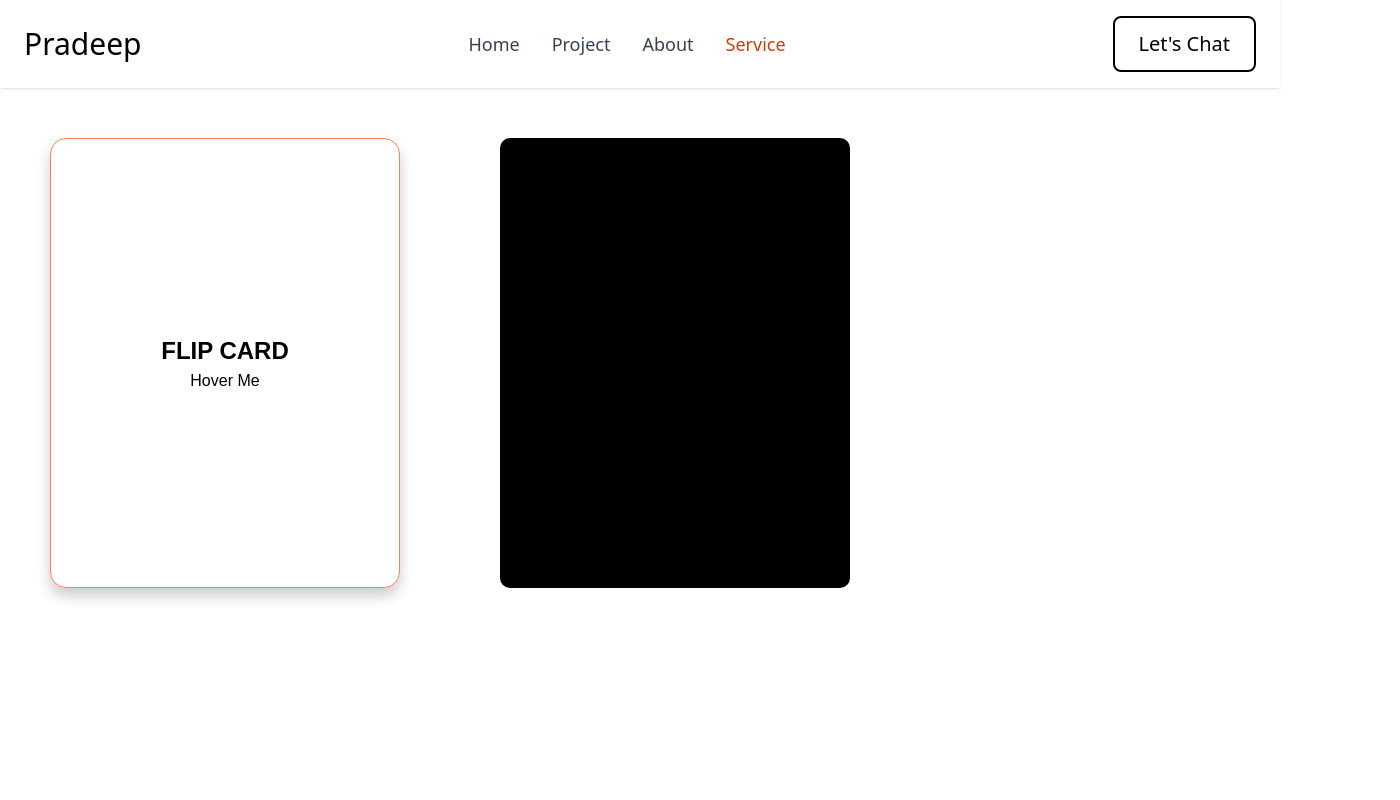
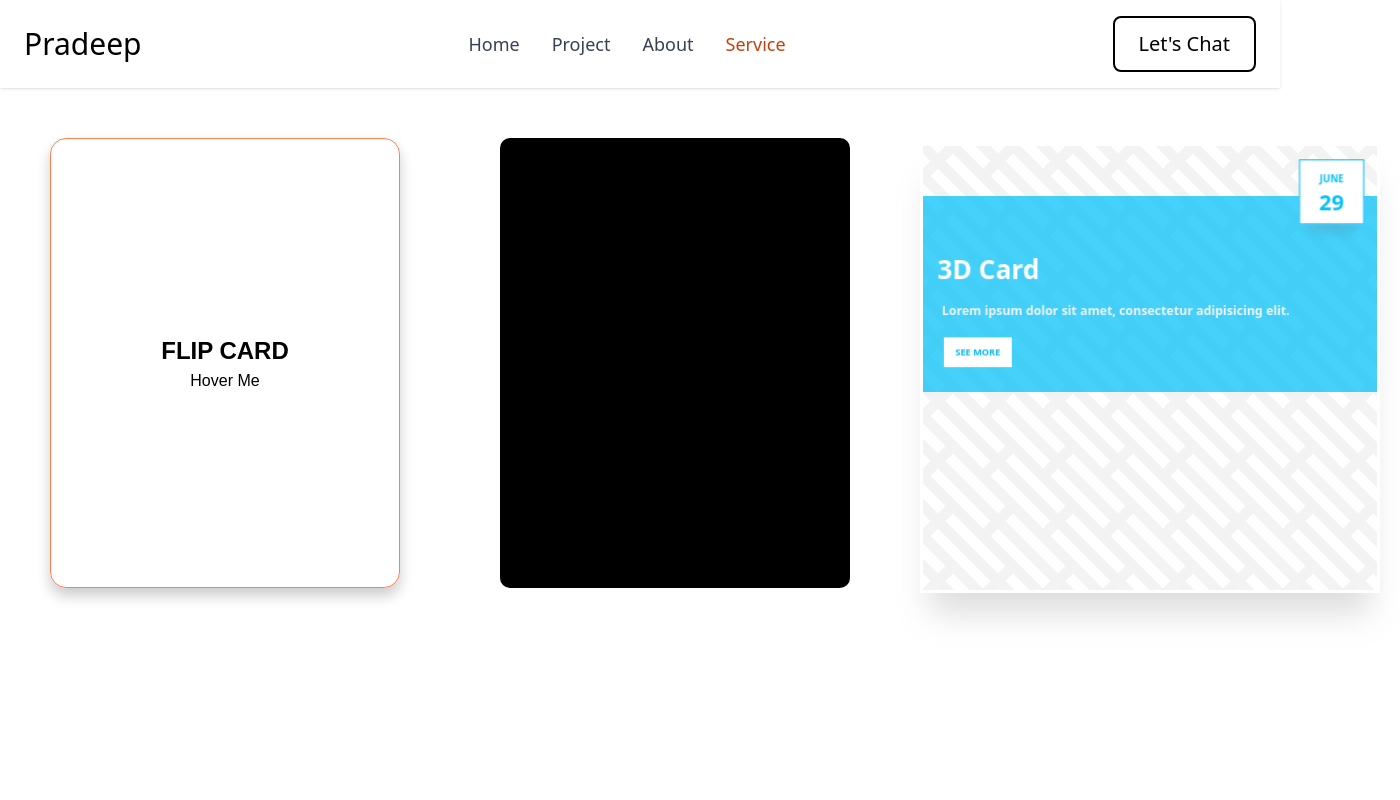
Before and after one commit to relatablepradeep/About-me, a React (Vite) app: page /Service in a window 1280 px wide. Shown: the top 800 px of the page, 1400 px wide, since content can reach past the window. Built offline with nearby package versions, Linux system fonts and the light colour scheme.

Commit message:
added small changes

```diff
--- /dev/null
+++ b/src/Animation/Div/Div3.css
@@ -0,0 +1,115 @@
+/* From Uiverse.io by Smit-Prajapati */
+.parent {
+    width: 500px;
+    padding: 20px;
+    perspective: 1000px;
+    bottom:865px;
+    left:900px;
+    position:relative
+
+  }
+
+  .Card {
+    padding-top: 50px;
+    height:450px;
+    /* border-radius: 10px; */
+    border: 3px solid rgb(255, 255, 255);
+    transform-style: preserve-3d;
+    background: linear-gradient(135deg,#0000 18.75%,#f3f3f3 0 31.25%,#0000 0),
+        repeating-linear-gradient(45deg,#f3f3f3 -6.25% 6.25%,#ffffff 0 18.75%);
+    background-size: 60px 60px;
+    background-position: 0 0, 0 0;
+    background-color: #f0f0f0;
+    width: 100%;
+    box-shadow: rgba(142, 142, 142, 0.3) 0px 30px 30px -10px;
+    transition: all 0.5s ease-in-out;
+  }
+
+  .Card:hover {
+    background-position: -100px 100px, -100px 100px;
+    transform: rotate3d(0.5, 1, 0, 30deg);
+  }
+
+  .content-box {
+    background: rgba(4, 193, 250, 0.732);
+    /* border-radius: 10px 100px 10px 10px; */
+    transition: all 0.5s ease-in-out;
+    padding: 60px 25px 25px 25px;
+    transform-style: preserve-3d;
+  }
+
+  .content-box .card-title {
+    display: inline-block;
+    color: white;
+    font-size: 25px;
+    font-weight: 900;
+    transition: all 0.5s ease-in-out;
+    transform: translate3d(0px, 0px, 50px);
+  }
+
+  .content-box .card-title:hover {
+    transform: translate3d(0px, 0px, 60px);
+  }
+
+  .content-box .card-content {
+    margin-top: 10px;
+    font-size: 12px;
+    font-weight: 700;
+    color: #f2f2f2;
+    transition: all 0.5s ease-in-out;
+    transform: translate3d(0px, 0px, 30px);
+  }
+
+  .content-box .card-content:hover {
+    transform: translate3d(0px, 0px, 60px);
+  }
+
+  .content-box .see-more {
+    cursor: pointer;
+    margin-top: 1rem;
+    display: inline-block;
+    font-weight: 900;
+    font-size: 9px;
+    text-transform: uppercase;
+    color: rgb(7, 185, 255);
+    /* border-radius: 5px; */
+    background: white;
+    padding: 0.5rem 0.7rem;
+    transition: all 0.5s ease-in-out;
+    transform: translate3d(0px, 0px, 20px);
+  }
+
+  .content-box .see-more:hover {
+    transform: translate3d(0px, 0px, 60px);
+  }
+
+  .date-box {
+    position: absolute;
+    top: 30px;
+    right: 30px;
+    height: 60px;
+    width: 60px;
+    background: white;
+    border: 1px solid rgb(7, 185, 255);
+    /* border-radius: 10px; */
+    padding: 10px;
+    transform: translate3d(0px, 0px, 80px);
+    box-shadow: rgba(100, 100, 111, 0.2) 0px 17px 10px -10px;
+  }
+
+  .date-box span {
+    display: block;
+    text-align: center;
+  }
+
+  .date-box .month {
+    color: rgb(4, 193, 250);
+    font-size: 9px;
+    font-weight: 700;
+  }
+
+  .date-box .date {
+    font-size: 20px;
+    font-weight: 900;
+    color: rgb(4, 193, 250);
+  }
--- /dev/null
+++ b/src/Animation/Div/Div3.jsx
@@ -0,0 +1,24 @@
+import React from 'react'
+import './Div3.css'
+
+
+export default function Div3(){
+
+    return(
+        <div className="parent">
+  <div className="Card">
+      <div className="content-box">
+          <span className="card-title">3D Card</span>
+          <p className="card-content">
+              Lorem ipsum dolor sit amet, consectetur adipisicing elit.
+          </p>
+          <span className="see-more">See More</span>
+      </div>
+      <div className="date-box">
+          <span className="month">JUNE</span>
+          <span className="date">29</span>
+      </div>
+  </div>
+</div>
+    )
+}
--- /dev/null
+++ b/src/Animation/Div/Div4.css
@@ -0,0 +1,59 @@
+.kard {
+    width: 190px;
+    height: 120px;
+    padding: 0.5rem;
+    background: rgba(198, 198, 198, 0.34);
+    border-radius: 8px;
+    backdrop-filter: blur(5px);
+    border-bottom: 3px solid rgba(255, 255, 255, 0.440);
+    border-left: 2px  rgba(255, 255, 255, 0.545) outset;
+    box-shadow: -40px 50px 30px rgba(0, 0, 0, 0.280);
+    transform: skewX(10deg);
+    transition: .4s;
+    overflow: hidden;
+    color: white;
+  }
+
+  .kard:hover {
+    height: 254px;
+    transform: skew(0deg);
+  }
+
+  .align {
+    padding: 1rem;
+    display: flex;
+    flex-direction: row;
+    gap: 5px;
+    align-self: flex-start;
+  }
+
+  .red {
+    width: 10px;
+    height: 10px;
+    border-radius: 50%;
+    background-color: #ff605c;
+    box-shadow: -5px 5px 5px rgba(0, 0, 0, 0.280);
+  }
+
+  .yellow {
+    width: 10px;
+    height: 10px;
+    border-radius: 50%;
+    background-color: #ffbd44;
+    box-shadow: -5px 5px 5px rgba(0, 0, 0, 0.280);
+  }
+
+  .green {
+    width: 10px;
+    height: 10px;
+    border-radius: 50%;
+    background-color: #00ca4e;
+    box-shadow: -5px 5px 5px rgba(0, 0, 0, 0.280);
+  }
+
+  .kard h1 {
+    text-align: center;
+    margin: 1.3rem;
+    color: rgb(218, 244, 237);
+    text-shadow: -10px 5px 10px rgba(0, 0, 0, 0.573);
+  }
--- /dev/null
+++ b/src/Animation/Div/Div4.jsx
@@ -0,0 +1,22 @@
+import React from 'react'
+import '../Div/div4.css'
+
+
+
+export default function Div4(){
+
+    return(
+        <div class="kard">
+    <div class="align">
+        <span class="red"></span>
+        <span class="yellow"></span>
+        <span class="green"></span>
+    </div>
+
+    <h1>HOVER ME</h1>
+    <p>
+        Lorem ipsum, dolor sit amet consectetur adipisicing elit. Unde explicabo enim rem odio assumenda?
+    </p>
+</div>
+    )
+}
--- a/src/Components/Home/Home.jsx
+++ b/src/Components/Home/Home.jsx
@@ -1,7 +1,7 @@
 import React, { useState } from "react";
 import { Link, NavLink } from "react-router";
 import Slide from '../../Animation/Text/Slide'
-import Div from '../../Animation/Div/Div'
+import Project from '../Project/Project'
 
 
 
@@ -202,6 +202,8 @@ function Home() {
         </div>
       </div>
 
+      <Project></Project>
+
 
 
 
--- a/src/Components/Project/Project.jsx
+++ b/src/Components/Project/Project.jsx
@@ -1,120 +1,15 @@
-import React, { useState } from 'react';
-import { X } from 'lucide-react';
-import {Link} from 'react-router'
+import React from 'react'
+import Div4 from '../../Animation/Div/Div4'
 
-export default function ProjectGrid() {
-  const [expandedId, setExpandedId] = useState(null);
 
-  const projects = [
-    { id: 1, name: "Apni Patshala", info: "Quality education platform.", github: "/github/project1" },
-    { id: 2, name: "Onicha", info: "Comic books, manga, anime shorts, and trailers, all in one platform.", github: "/github/project2" },
-    { id: 3, name: "Portfolio", info: "Showcase my skills.", github: "/github/project3" },
-    { id: 4, name: "Aurleaf", info: "Ayurvedic medical platform.", github: "/github/project4" },
-  ];
 
-  const handleCardClick = (id) => {
-    setExpandedId(expandedId === id ? null : id);
-  };
+export default function Project(){
+  return(
 
-  return (
-    <div className="p-6 grid grid-cols-1 sm:grid-cols-2 gap-6 relative">
-      {projects.map((project) => (
-        <div
-          key={project.id}
-          onClick={() => handleCardClick(project.id)}
-          className={`
-            transition-all duration-300 ease-in-out
-            ${expandedId === project.id ?
-              'fixed top-0 left-0 w-full h-full z-50 m-0 rounded-none overflow-y-auto' :
-              'w-full max-w-sm mx-auto rounded-lg h-[20rem]'}
-            bg-white shadow-lg p-4 relative border cursor-pointer
-            flex flex-col
-          `}
-        >
-          {/* Close Button - Only visible when expanded */}
-          {expandedId === project.id && (
-            <button
-              onClick={(e) => {
-                e.stopPropagation();
-                setExpandedId(null);
-              }}
-              className="absolute top-4 right-4 p-2 bg-gray-100 rounded-full hover:bg-gray-200"
-            >
-              <X className="w-6 h-6" />
-            </button>
-          )}
+    <div className="flex p-16">
+       <Div4 className=""></Div4>
+    </div>
 
-          {/* GitHub Button */}
-          <Link
-            to={project.github}
-            onClick={(e) => e.stopPropagation()}
-            className={`
-              ${expandedId === project.id ? 'hidden' : 'absolute'}
-              top-2 right-2 bg-gray-800 text-white text-xs px-3 py-1 rounded-md
-              hover:bg-gray-700 transition-colors
-            `}
-          >
-            GitHub
-          </Link>
 
-          {/* Project Name */}
-          <h2 className={`
-            font-bold text-center
-            ${expandedId === project.id ? 'text-2xl mt-12' : 'text-lg mt-6'}
-          `}>
-            {project.name}
-          </h2>
-
-          {/* Info Section */}
-          <p className={`
-            text-gray-600 text-center
-            ${expandedId === project.id ? 'text-base mt-6' : 'text-sm mt-3'}
-          `}>
-            {project.info}
-          </p>
-
-          {/* Expanded Content - Only visible when expanded */}
-          {expandedId === project.id && (
-            <div className="mt-8 flex-grow">
-              <div className="prose max-w-none">
-                <h3 className="text-xl font-semibold mb-4">Project Details</h3>
-                <p className="text-gray-600">
-                  coming soon
-                </p>
-                <div className="mt-6 space-y-4">
-                  <h4 className="text-lg font-semibold">Features</h4>
-                  <p className="text-gray-600">
-                   coming soon
-                  </p>
-                </div>
-              </div>
-            </div>
-          )}
-
-          {/* Bottom Section - Buttons */}
-          <div className={`
-            flex justify-between
-            ${expandedId === project.id ? 'mt-8' : 'mt-6'}
-          `}>
-            <button
-              onClick={(e) => {
-                e.stopPropagation();
-                handleCardClick(project.id);
-              }}
-              className="px-3 py-2 bg-blue-500 text-white text-sm rounded-lg hover:bg-blue-600 transition-colors"
-            >
-              {expandedId === project.id ? 'Close Details' : 'Read More'}
-            </button>
-            <Link
-              href={project.github}
-              onClick={(e) => e.stopPropagation()}
-              className="px-3 py-2 bg-gray-800 text-white text-sm rounded-lg hover:bg-gray-700 transition-colors"
-            >
-              GitHub
-            </Link>
-          </div>
-        </div>
-      ))}
-    </div>
-  );
+  )
 }
--- a/src/Components/Service/Service.jsx
+++ b/src/Components/Service/Service.jsx
@@ -2,6 +2,11 @@ import React from 'react'
 import {Link,NavLink} from "react-router"
 import Div from '../../Animation/Div/Div'
 import Div2 from '../../Animation/Div/Div2'
+import Div3 from  '../../Animation/Div/Div3'
+
+
+
+
 
 function Service(){
 
@@ -14,6 +19,9 @@ function Service(){
 
             <Div></Div>
             <Div2></Div2>
+            <Div3></Div3>
+
+
 
 
 
```
